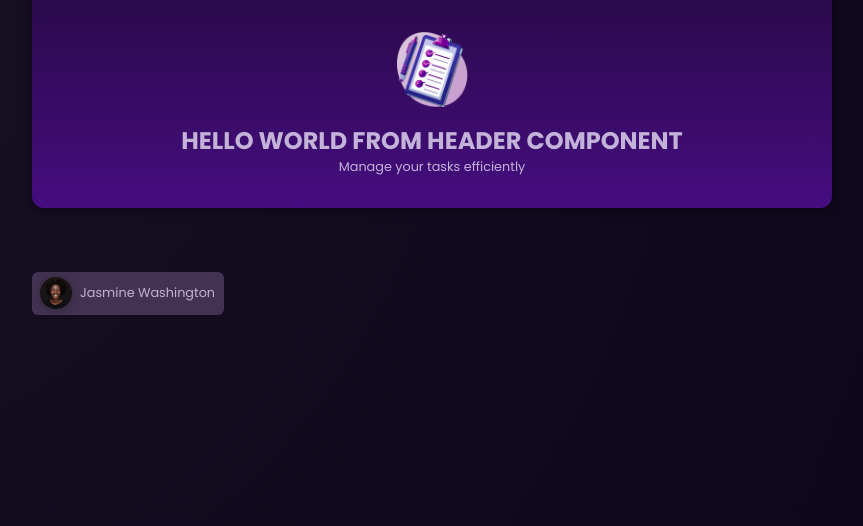
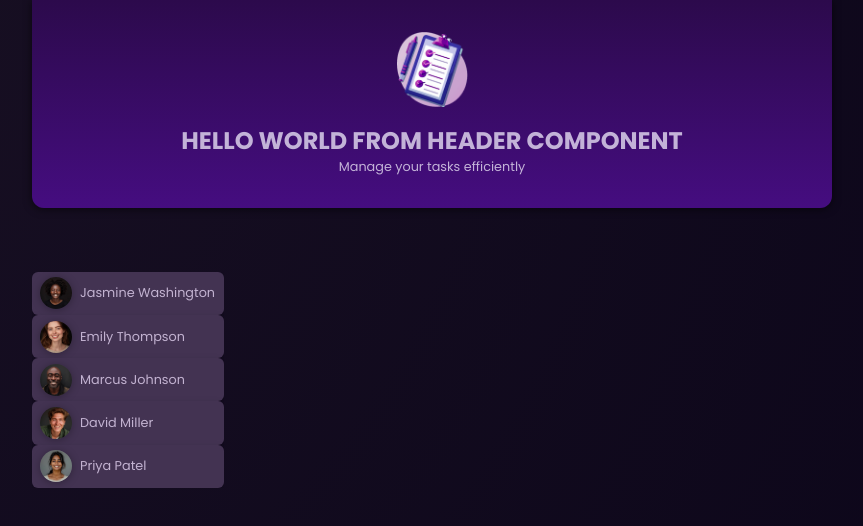
Before and after one commit to Hemanathan-C/AngularProject, an Angular app in the folder user-angular-app/: page / in a window 1280 px wide. Shown: the top 526 px of the page, without its empty margins (208-1071 px from the left). Built offline with nearby package versions, Linux system fonts and the light colour scheme.

Commit message:
input handling

```diff
--- a/user-angular-app/src/app/app.component.html
+++ b/user-angular-app/src/app/app.component.html
@@ -2,7 +2,11 @@
 <main>
   <ul id="users">
     <li>
-      <app-user></app-user>
+      <app-user [name]="users[0].name" [avatar]="users[0].avatar" ></app-user>
+      <app-user [name]="users[1].name" [avatar]="users[1].avatar"></app-user>
+      <app-user [name]="users[2].name" [avatar]="users[2].avatar"></app-user>
+      <app-user [name]="users[3].name" [avatar]="users[3].avatar"></app-user>
+      <app-user [name]="users[4].name" [avatar]="users[4].avatar"></app-user>
     </li>
   </ul>
 </main>
--- a/user-angular-app/src/app/app.component.ts
+++ b/user-angular-app/src/app/app.component.ts
@@ -2,6 +2,7 @@ import { Component } from '@angular/core';
 import { RouterOutlet } from '@angular/router';
 import { HeaderComponent } from './header/header.component';
 import { UserComponent } from './user/user.component';
+import { DUMMY_USERS } from './user/dummy-users';
 
 @Component({
   selector: 'app-root',
@@ -11,4 +12,5 @@ import { UserComponent } from './user/user.component';
 })
 export class AppComponent {
   title = 'user-angular-app';
+  users = DUMMY_USERS;
 }
--- a/user-angular-app/src/app/user/user.component.html
+++ b/user-angular-app/src/app/user/user.component.html
@@ -2,8 +2,8 @@
     <button>
         <img
             [src]="imagePath"
-            [alt]="user.name"
+            [alt]="name"
         />
-        <span>{{ user.name }}</span>
+        <span>{{ name }}</span>
     </button>
 </div>
--- a/user-angular-app/src/app/user/user.component.ts
+++ b/user-angular-app/src/app/user/user.component.ts
@@ -1,4 +1,4 @@
-import { Component } from '@angular/core';
+import { Component, Input } from '@angular/core';
 import { DUMMY_USERS } from './dummy-users';
 
 
@@ -11,10 +11,10 @@ const randomeIndex = Math.floor(Math.random() * DUMMY_USERS.length);
   styleUrl: './user.component.css'
 })
 export class UserComponent {
-    user = DUMMY_USERS[randomeIndex];
-    userImg = `assets/users/${this.user.avatar}`;
+    @Input({}) name: string = 'Hemanathan';
+    @Input() avatar: string = 'avatar.png';
 
     get imagePath() {
-        return 'assets/users/' + this.user.avatar;
+        return 'assets/users/' + this.avatar;
     }
 }
```
